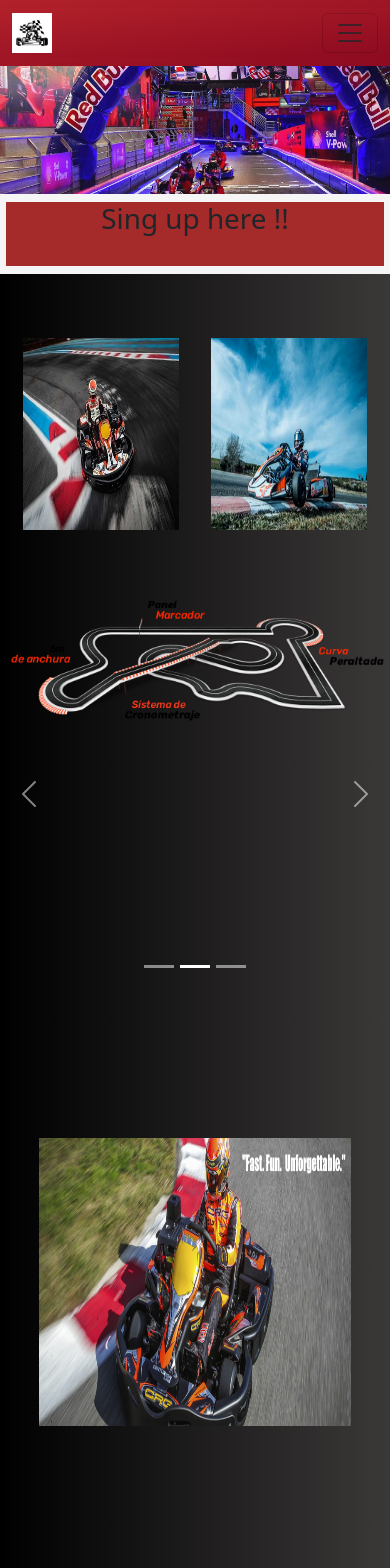
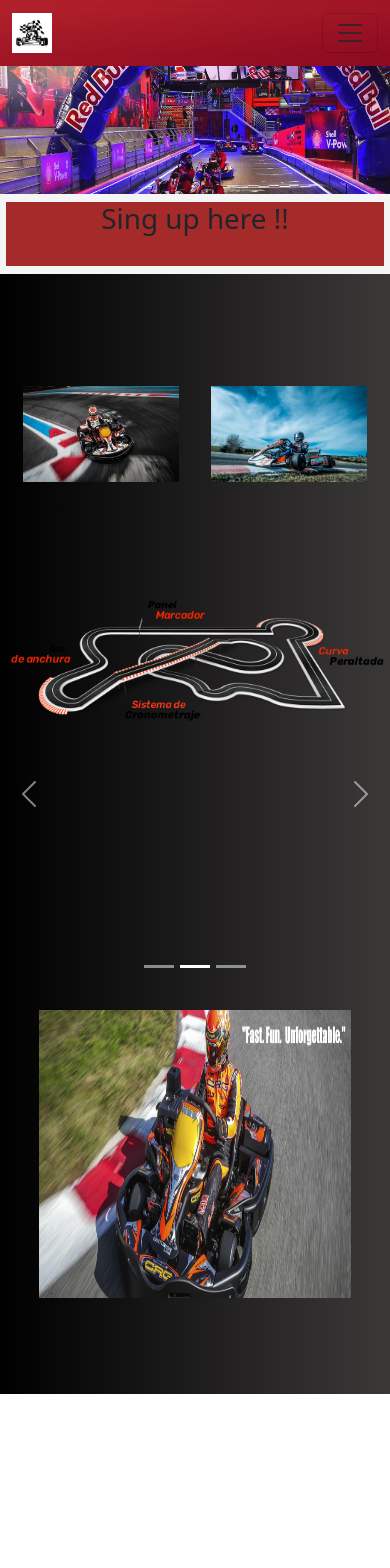
Before and after one commit to carlossabrido/karting-Frontend, a React (Vite) app: page / in a window 390 px wide. Shown: the top 1568 px of the page. After the commit the page ends 1394 px from the top, so only its background shows below. Built offline with nearby package versions, Linux system fonts and the light colour scheme.

Commit message:
updates vercel

```diff
--- a/src/common/Header/Header.css
+++ b/src/common/Header/Header.css
@@ -1,6 +1,6 @@
 .color{
     background: linear-gradient(to bottom right, rgb(177, 33, 42), rgb(141, 10, 32));
-    color: beige;
+
 
 }
 .logo{
--- a/src/pages/Home/Home.css
+++ b/src/pages/Home/Home.css
@@ -18,7 +18,8 @@
     align-items: center;
 }
 .break{
-    height: 8em;
+    height: 10em;
+    background-color: azure;
 }
 .routes{
     background: linear-gradient(to right, black, rgb(59, 56, 56));
@@ -65,7 +66,7 @@
 @media screen and (max-width: 768px){
     .images{
 
-        height: 60%;
+        height: 30%;
         width: 40%;
 
     }
@@ -74,7 +75,13 @@
         width: 80%;
         height: 70%;
     }
+    .endBox2{
+        height: 5em;
 
+    }
+    .break{
+        display: none;
+    }
 }
 
 
@@ -90,6 +97,7 @@
     filter: brightness(60%);
     transform: scale(1.2);
 
+
 }
 
 
@@ -97,9 +105,11 @@
     background-color: brown;
     height: 4em;
     width: 97%;
+    transition: letter-spacing 0.3 ;
 }
 .goToRegister:hover{
     background-color: rgb(198, 28, 28);
+    letter-spacing: 1em;
 
 }
 
--- a/src/pages/Home/Home.jsx
+++ b/src/pages/Home/Home.jsx
@@ -63,7 +63,7 @@ export const Home = () => {
     <div className='break'></div>
     <div className='endBox'>
 
-      <img className='images2' src={kartEnd} alt="" onClick={()=>navigate('images')} />
+      <img className='images2' src={kartEnd} alt=""  />
 
     </div>
     <div className='endBox2'></div>
```
Also changed, not shown: src/pages/Media/gueek.png (added), src/readme.md.
